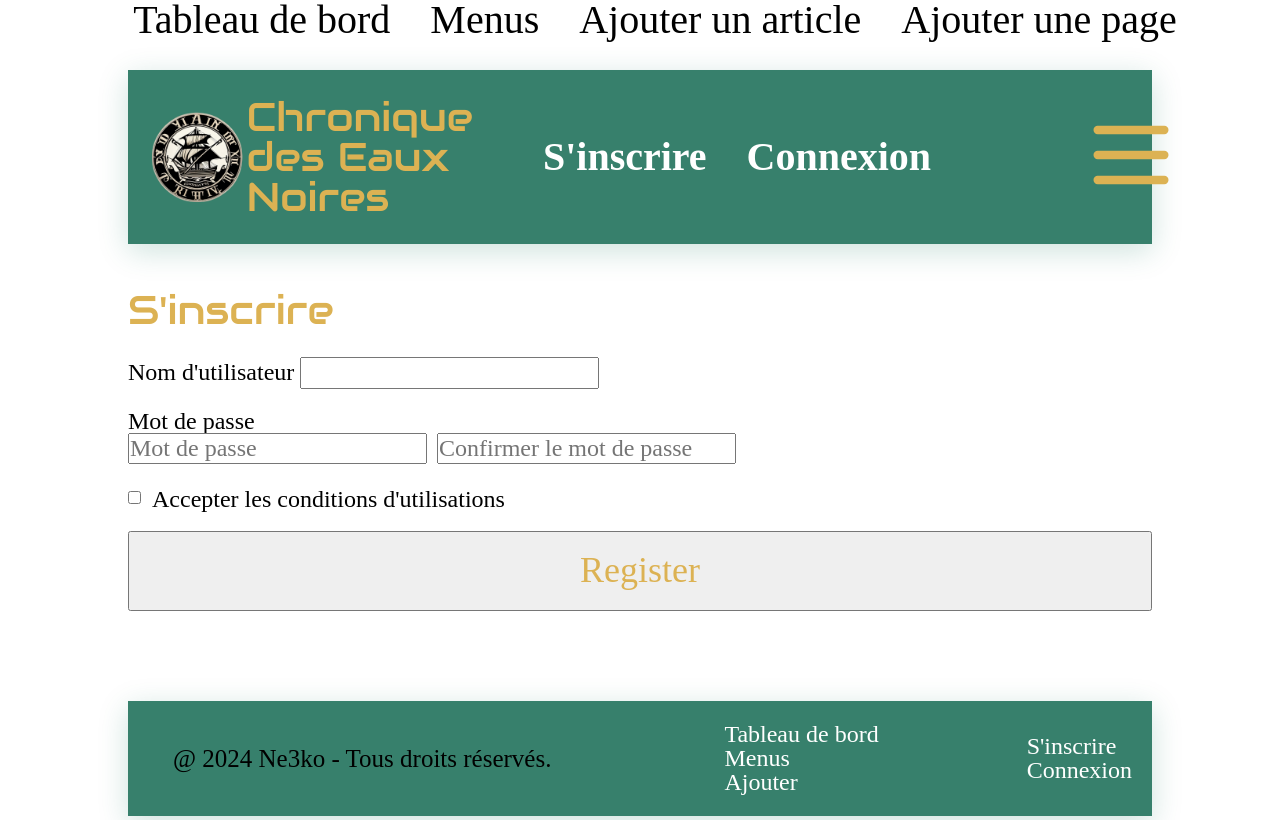
After one commit to Ne3koo/eaux-noires, a Symfony app: template templates/user/register.html.twig in a window 1280 px wide. The commit adds this page. Run offline with Twig, Linux system fonts and the light colour scheme; the template is opened without the code that fills it, so the values that code supplies are empty; form fields are guessed from the names that the template uses; some libraries are stand-ins or nearby versions; some web fonts are replaced.

Commit message:
Création, connexion, logout
Ajout des users, css et modification des appels pour commentaires

```diff
--- a/assets/styles/app.css
+++ b/assets/styles/app.css
@@ -52,8 +52,12 @@ body {
     margin-left: 40px;
 }
 .header a{
+    transition: color 0.3s ease;
     text-decoration: none;
     color: #ffffff;
+}
+.header a:hover{
+    color: #DCB253;
 }
 .header li{
     list-style: none;
@@ -227,12 +231,13 @@ body {
     justify-content: flex-end;
 }
 
-.footer a {
+.footer nav ul li a {
     text-decoration: none;
     font-family: 'Average', serif;
     color: #ffffff;
     text-align: left;
-    padding: 25px;
+    padding-bottom: 25px;
+    transition: color 0.3s ease;
 }
 
 .footer ul {
@@ -274,7 +279,67 @@ body {
     width: 100%;
     order: 1;
 }
+.form-control[readonly] {
+    background-color: #f8f9fa;
+    border-radius: 8px;
+    text-align: center;
+}
+.form-label {
+    font-weight: bold;
+}
+.input-group {
+    margin-top: 25px;
+    margin-bottom: 40px;
+}
+.form-container {
+    margin: 50px auto;
+    width: 50%;
+}
+.form-group {
+    margin-bottom: 20px; /* Ajoute de l'espace entre les groupes de formulaire */
+}
 
+/* Style pour la case à cocher */
+.form-check {
+    margin-top: 10px; /* Ajoute de l'espace au-dessus de la case à cocher */
+}
+/* Style pour l'étiquette de la case à cocher */
+.form-check-label {
+    margin-left: 5px; /* Ajoute un espace à gauche de l'étiquette */
+    vertical-align: middle;
+}
+.d-flex {
+    display: flex;
+}
+.align-items-center {
+    align-items: center;
+}
+.form-control {
+    margin-right: 10px; /* Ajouter un espace entre les champs de formulaire */
+}
+/* styles.css */
+
+/* Style pour la case à cocher */
+.form-check-input {
+    width: 20px; /* Définir la largeur */
+    height: 20px; /* Définir la hauteur */
+    margin-right: 5px; /* Ajouter un espace à droite de la case à cocher */
+    vertical-align: middle; /* Aligner verticalement */
+}
+
+/* Style pour la case à cocher cochée */
+.form-check-input:checked {
+    background-color: #007bff; /* Couleur de fond lorsque cochée */
+}
+
+/* Style pour le label de la case à cocher */
+.form-check-label {
+    vertical-align: middle; /* Aligner verticalement */
+}
+
+._profil{
+    margin-bottom: 40px;
+}
 .static {
     background-color: #f8f8f8; /* Example background color */
     padding: 20px;
@@ -322,6 +387,27 @@ hr{
     font-family: 'Audiowide', serif;
     padding-right: 30px;
 }
+
+.comment {
+    margin-bottom: 20px;
+}
+.card {
+    border-radius: 0.25rem;
+    border: 1px solid rgba(0, 0, 0, 0.125);
+    background-color: #fff;
+}
+.card-title {
+    margin-bottom: 0.75rem;
+}
+.comment-author {
+    font-weight: bold;
+}
+.card-body {
+    padding: 1.25rem;
+}
+.card-body small {
+    color: #6c757d;
+}
 .comments_zone h2{
     font-family: 'Audiowide', serif;
     font-size: 36px;
@@ -339,6 +425,7 @@ hr{
     color: #DCB253;
     width: 100%;
     height: 3vh;
+    margin-bottom: 70px;
 }
   /* CSS pour les écrans plus larges que 768px (tablettes et ordinateurs) */
   @media screen and (min-width: 1024px) {
@@ -362,6 +449,9 @@ hr{
     .footer nav {
         flex: none;
     }
+    nav ul li a:hover {
+        color: #DCB253;
+    }
     .row {
         display: flex;
         justify-content: space-between;
--- a/src/Entity/User.php
+++ b/src/Entity/User.php
@@ -6,10 +6,12 @@ use App\Repository\UserRepository;
 use Doctrine\Common\Collections\ArrayCollection;
 use Doctrine\Common\Collections\Collection;
 use Doctrine\ORM\Mapping as ORM;
+use Symfony\Bridge\Doctrine\Validator\Constraints\UniqueEntity;
 use Symfony\Component\Security\Core\User\PasswordAuthenticatedUserInterface;
 use Symfony\Component\Security\Core\User\UserInterface;
 
 #[ORM\Entity(repositoryClass: UserRepository::class)]
+#[UniqueEntity(fields: ['username'], message: 'There is already an account with this username')]
 class User implements UserInterface, PasswordAuthenticatedUserInterface
 {
     #[ORM\Id]
--- a/templates/base.html.twig
+++ b/templates/base.html.twig
@@ -35,8 +35,14 @@
                 </a>
 
                 <ul class="connexion">
-                    <li><a href="">S'inscrire</a></li>
-                    <li><a href="">Connexion</a></li>
+                    {% if not is_granted('IS_AUTHENTICATED_FULLY') %}
+                        <li><a href="{{ path('app_register') }}">S'inscrire</a></li>
+                        <li><a href="{{ path('app_login') }}">Connexion</a></li>
+
+                    {% else %}
+                        <li><a href="{{ path('user', { 'username': app.user.username }) }}">{{ app.user.username|capitalize }}</a></li>
+                        <li><a href="{{ path('app_logout') }}">Déconnexion</a></li>
+                    {% endif %}
                 </ul>
 
                 <nav class="header__nav">
@@ -48,7 +54,7 @@
                     </div>
 
                     {# dropdown à faire #}
-                    <ul class="header__nav__menu" id="dropdown>
+                    <ul class="header__nav__menu" id="dropdown">
                         {% for menu in menus %}
                             {% if menu.subMenus.count > 0 %}
                                 <li class="header__nav__menu__link">
@@ -96,8 +102,14 @@
 
             <nav>
                 <ul class="">
-                    <li><a href="">S'inscrire</a></li>
-                    <li><a href="">Connexion</a></li>
+                    {% if not is_granted('IS_AUTHENTICATED_FULLY') %}
+                        <li><a href="{{ path('app_register') }}">S'inscrire</a></li>
+                        <li><a href="{{ path('app_login') }}">Connexion</a></li>
+
+                    {% else %}
+                        <li><a href="{{ path('user', { 'username': app.user.username }) }}">{{ app.user.username|capitalize }}</a></li>
+                        <li><a href="{{ path('app_logout') }}">Déconnexion</a></li>
+                    {% endif %}
                 </ul>
             </nav>
         </footer>
--- a/templates/comment/index.html.twig
+++ b/templates/comment/index.html.twig
@@ -3,10 +3,12 @@
     <div class="card">
         <div class="card-body">
         <h5 class="card-title">
-            <a href="">
+            <a href="{{ path('user', { 'username': username }) }}">
                 <span class="comment-author">{{ username }}</span>
-            </a> {{ comment.createdAt|date('d M Y à H:i:s') }}
+            </a>
         </h5>
+        <p>{{ comment.content }}</p>
+        <small>{{ comment.createdAt|date('d M Y à H:i:s') }}</small>
         </div>
     </div>
 </div>
--- /dev/null
+++ b/templates/user/register.html.twig
@@ -0,0 +1,37 @@
+{% extends 'base.html.twig' %}
+
+{% block title %}S'inscrire{% endblock %}
+
+{% block body %}
+
+<div class="container">
+    <h1>S'inscrire</h1>
+
+    {{ form_errors(registrationForm) }}
+
+    {{ form_start(registrationForm) }}
+
+    <div class="form-group">
+        <label for="username">Nom d'utilisateur</label>
+        {{ form_widget(registrationForm.username, {'attr': {'class': 'form-control'}}) }}
+    </div>
+
+    <div class="form-group">
+        <label for="plainPassword">Mot de passe</label>
+        <div class="d-flex align-items-center">
+            {{ form_widget(registrationForm.plainPassword.first, {'attr': {'class': 'form-control', 'placeholder': 'Mot de passe'}}) }}
+            {{ form_widget(registrationForm.plainPassword.second, {'attr': {'class': 'form-control', 'placeholder': 'Confirmer le mot de passe'}}) }}
+        </div>
+    </div>
+
+    <div class="form-group form-check">
+        {{ form_widget(registrationForm.agreeTerms, {'attr': {'class': 'form-check-input'}}) }}
+        <label class="form-check-label" for="agreeTerms">Accepter les conditions d'utilisations</label>
+    </div>
+
+    <button type="submit" class="comment_submit">Register</button>
+
+    {{ form_end(registrationForm) }}
+</div>
+
+{% endblock %}
```
Also changed, not shown: src/Controller/CommentController.php (+24 -1 lines), src/Controller/UserController.php (added, +65 -0 lines), src/Form/RegistrationFormType.php (added, +67 -0 lines), templates/article/show.html.twig (+5 -2 lines), templates/user/index.html.twig (added, +30 -0 lines), templates/user/login.html.twig (added, +39 -0 lines), 1 other file.
